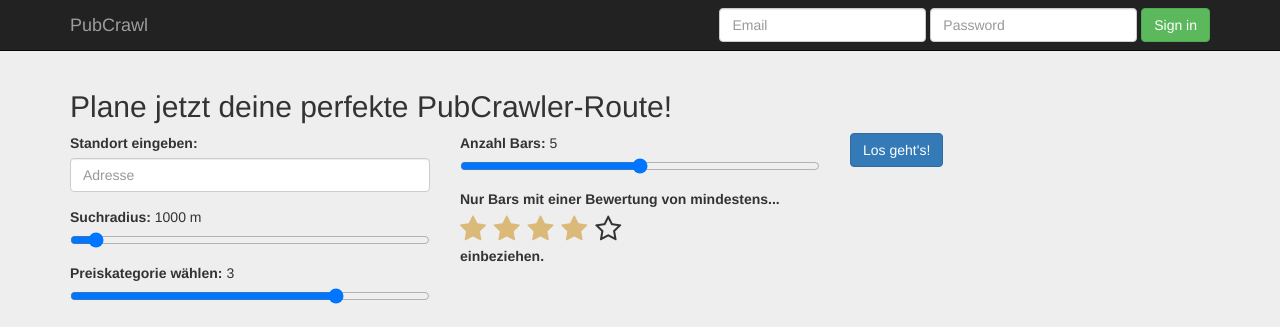
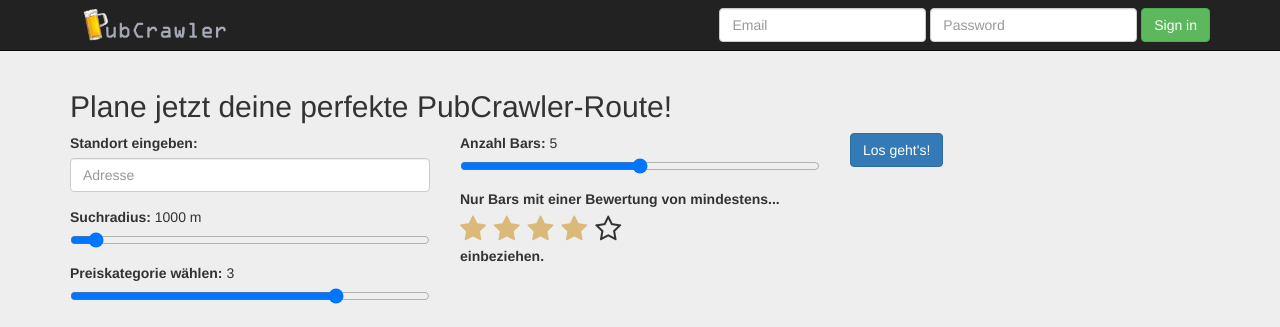
Before and after one commit to PapaBravo/pubcrawl, a plain HTML site: page index.html in a window 1280 px wide. Shown: the top 327 px of the page. Drawn offline with nearby package versions, Linux system fonts and the light colour scheme; some packages are replaced by stand-ins of ours; no server answers.

Commit message:
Logo hinzugefügt

```diff
--- a/index.html
+++ b/index.html
@@ -26,7 +26,8 @@
                     <span class="icon-bar"></span>
                     <span class="icon-bar"></span>
                 </button>
-                <a class="navbar-brand" href="#">PubCrawl</a>
+
+                <a class="navbar-brand" href="#"><img src= "./img/logo.png" style="max-width: 180px; margin-top: -10px;"  ></a>
             </div>
             <div id="navbar" class="navbar-collapse collapse">
                 <form class="navbar-form navbar-right">
```
Also changed, not shown: img/logo.png (added).
